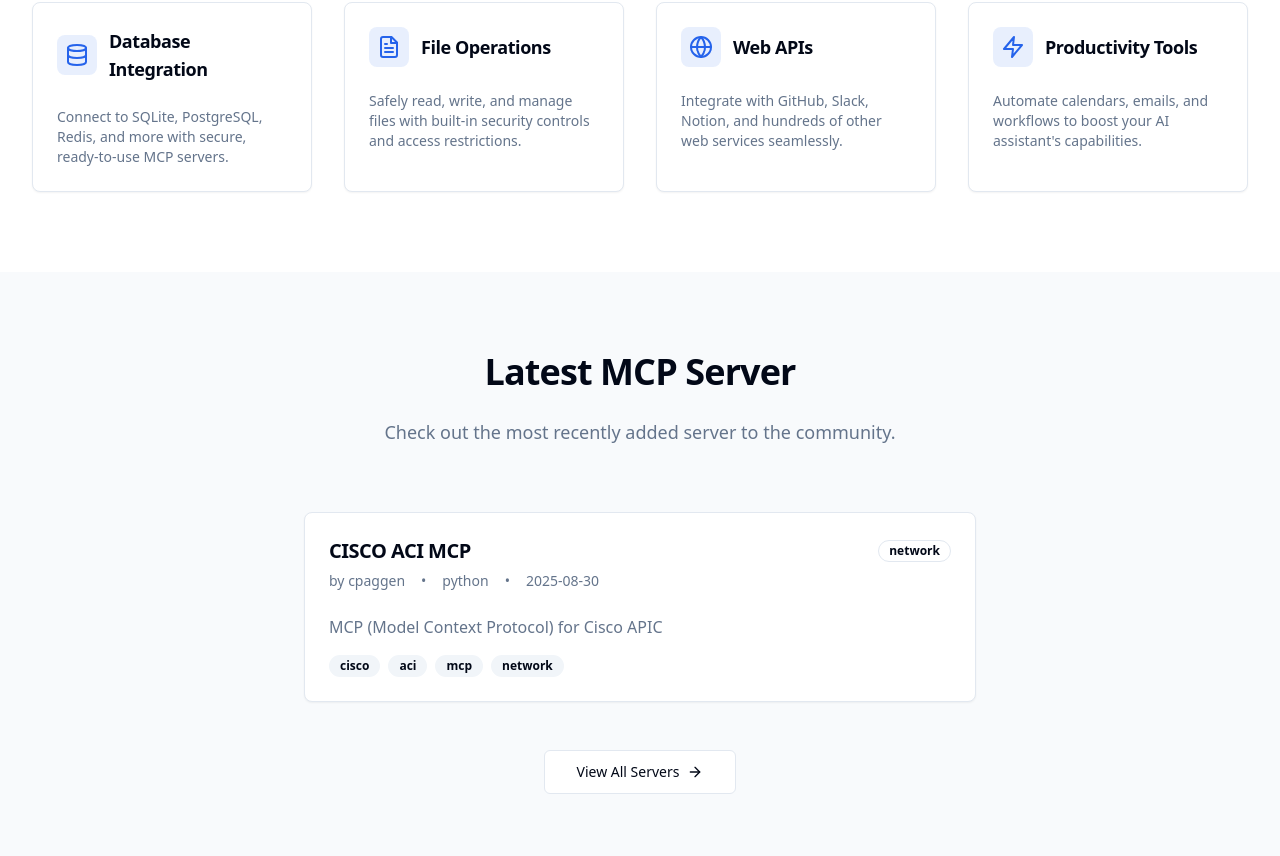
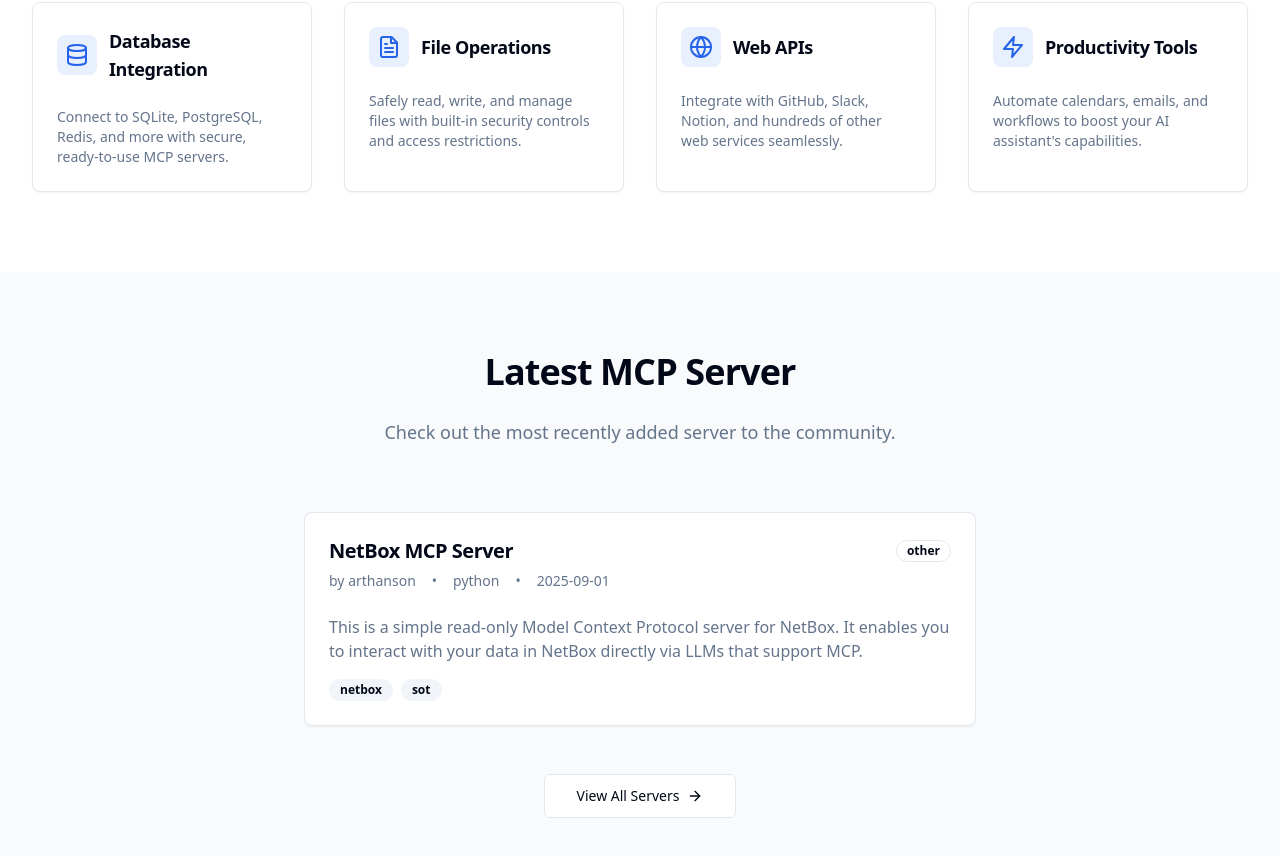
Before and after one commit to seefor/network-mcp-hub, a React (Vite) app: page /#/ in a window 1280 px wide. Shown: the part 1220-2076 px from the top of the page. Built offline with nearby package versions, Linux system fonts and the light colour scheme.

Commit message:
Add NetBox MCP Server to servers.ts

```diff
--- a/src/data/servers.ts
+++ b/src/data/servers.ts
@@ -25,5 +25,29 @@ export const servers: MCPServer[] = [
   ],
   "lastUpdated": "2025-08-30",
   "stars": 0
+},
+{
+  "id": "netbox-mcp-server",
+  "name": "NetBox MCP Server",
+  "description": "This is a simple read-only Model Context Protocol server for NetBox. It enables you to interact with your data in NetBox directly via LLMs that support MCP.",
+  "author": "arthanson",
+  "repository": "https://github.com/netboxlabs/netbox-mcp-server",
+  "documentation": "https://github.com/netboxlabs/netbox-mcp-server/blob/main/README.md",
+  "tags": [
+    "netbox",
+    "sot"
+  ],
+  "category": "other" as const,
+  "language": "python" as const,
+  "complexity": "beginner" as const,
+  "installCommand": "git clone https://github.com/netboxlabs/netbox-mcp-server.git",
+  "configExample": "{\n  \"mcpServers\": {\n    \"netbox\": {\n      \"command\": \"uv\",\n      \"args\": [\n        \"--directory\",\n        \"/path/to/netbox-mcp-server\",\n        \"run\",\n        \"server.py\"\n      ],\n      \"env\": {\n        \"NETBOX_URL\": \"https://netbox.example.com/\",\n        \"NETBOX_TOKEN\": \"<your-api-token>\"\n      }\n    }\n  }\n}",
+  "features": [
+    "get_objects\tRetrieves NetBox core objects based on their type and filters",
+    "get_object_by_id\tGets detailed information about a specific NetBox object by its ID",
+    "get_changelogs\tRetrieves change history records (audit trail) based on filters"
+  ],
+  "lastUpdated": "2025-09-01",
+  "stars": 0
 }
 ];
```
